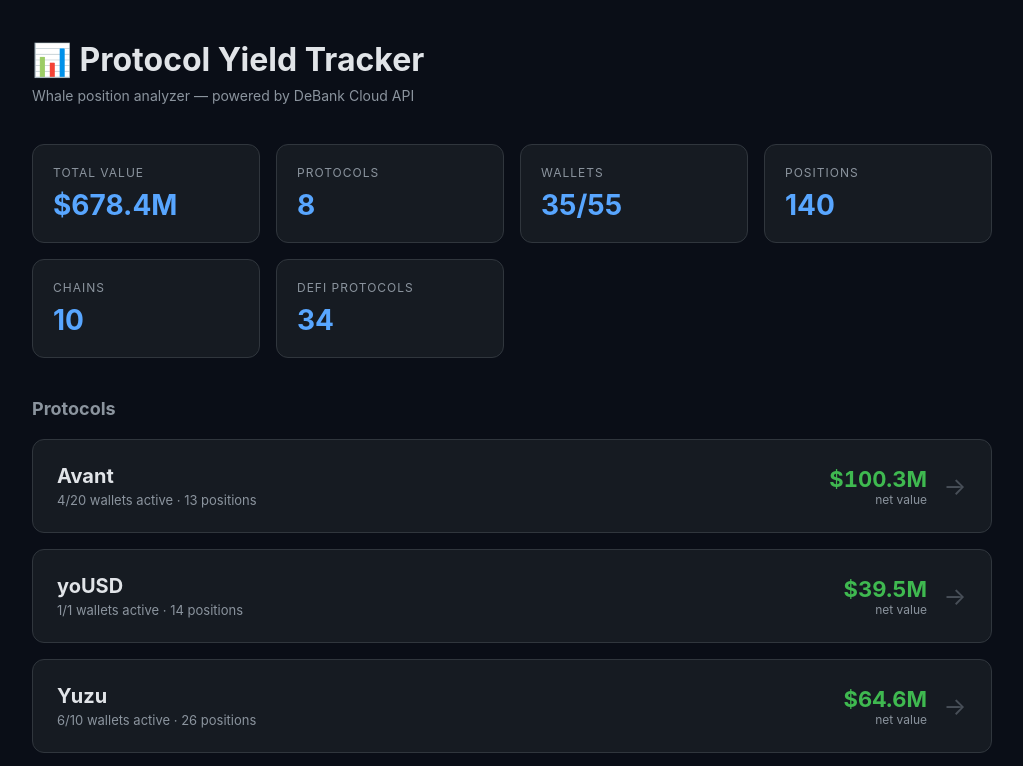
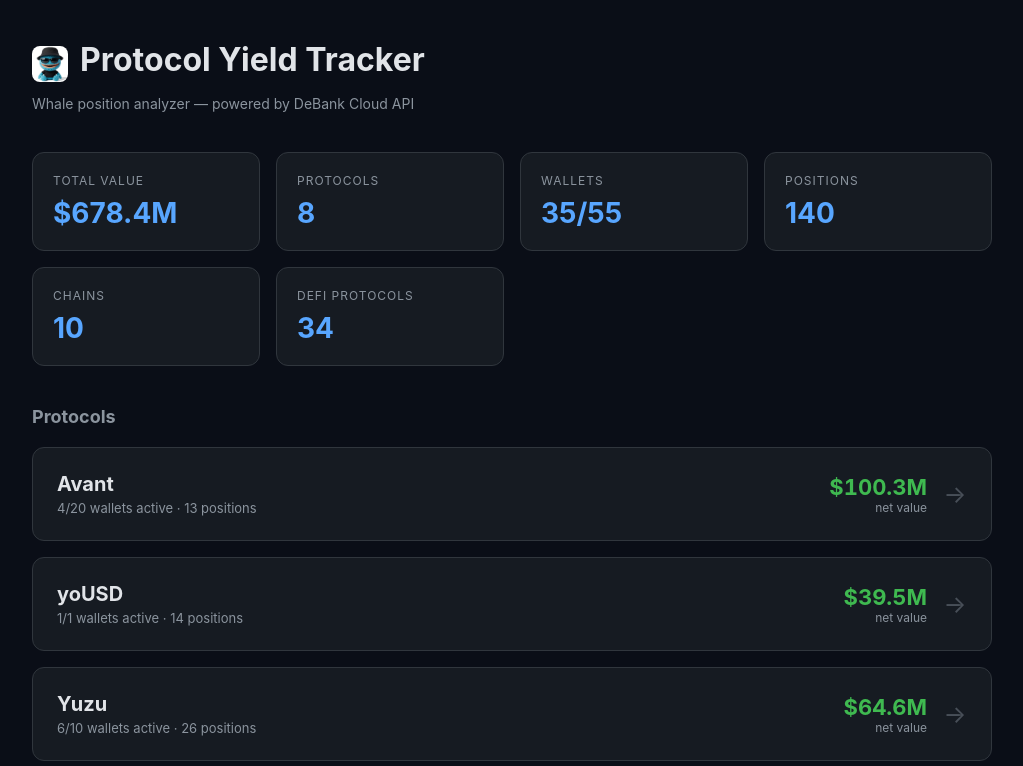
Before and after one commit to bubbamacxtxt-cyber/protocol-yield-tracker, a website: page index.html in a window 1280 px wide. Shown: the top 766 px of the page, without its empty margins (128-1151 px from the left). Drawn offline with Linux system fonts and the light colour scheme.

Commit message:
Add logo image next to titles on home and vault overview pages

```diff
--- a/index.html
+++ b/index.html
@@ -31,7 +31,10 @@ h1 { font-size: 32px; margin-bottom: 8px; }
 </head>
 <body>
 <div class="container">
-    <h1>📊 Protocol Yield Tracker</h1>
+    <div style="display:flex;align-items:center;gap:12px;margin-bottom:8px">
+        <img src="favicon.jpg" alt="Logo" style="width:36px;height:36px;border-radius:8px">
+        <h1>Protocol Yield Tracker</h1>
+    </div>
     <p class="subtitle">Whale position analyzer — powered by DeBank Cloud API</p>
 
     <div class="cards" id="summaryCards"></div>
```
Also changed, not shown: makina.html (+1 -1 lines), midas.html (+1 -1 lines), upshift.html (+1 -1 lines).
